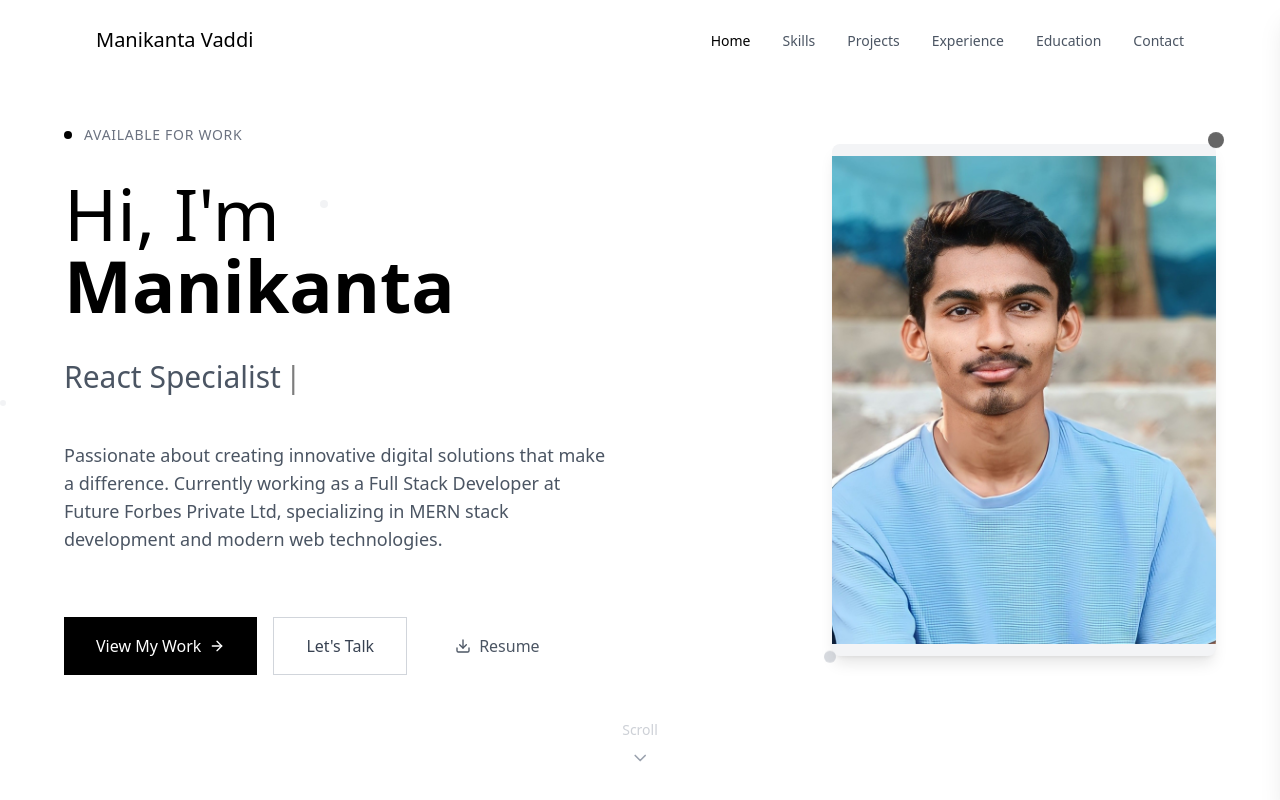
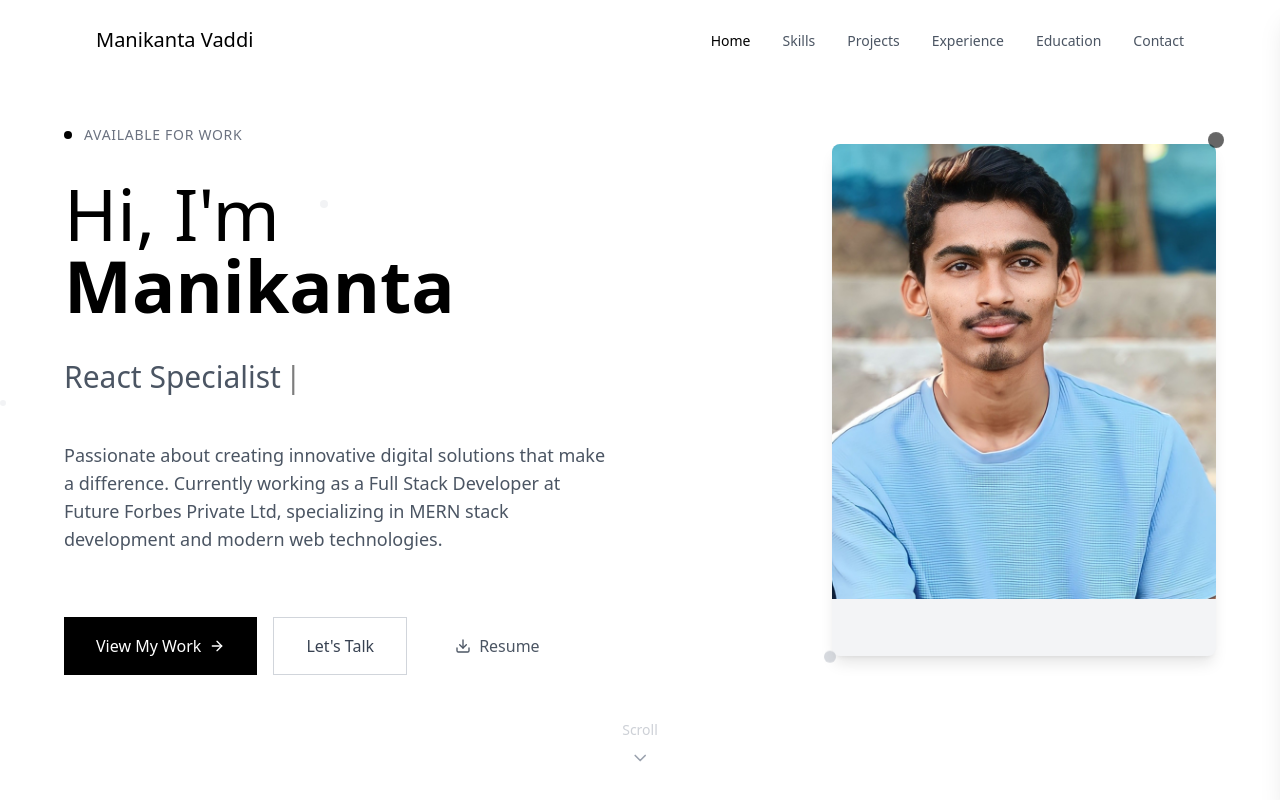
Before and after one commit to Manikanta-81/my-portfolio, a React (Create React App) app in the folder my-portfolio/: page / in a window 1280 px wide. Shown: the top 800 px of the page. Built offline with nearby package versions, Linux system fonts and the light colour scheme; a web font is replaced by a local one.

Commit message:
Fourth commit

```diff
--- a/my-portfolio/src/pages/Home.jsx
+++ b/my-portfolio/src/pages/Home.jsx
@@ -294,7 +294,7 @@ function Home() {
                     <img
                       src={profileImage}
                       alt="Vaddi Manikanta"
-                      className="w-full h-full object-contain object-center group-hover:scale-105 transition-transform duration-500"
+                      className="w-full h-full object-contain object-top -mt-4 sm:-mt-6 md:-mt-8 group-hover:scale-105 transition-transform duration-500"
                     />
 
                     {/* Gradient Overlay on Hover */}
```
